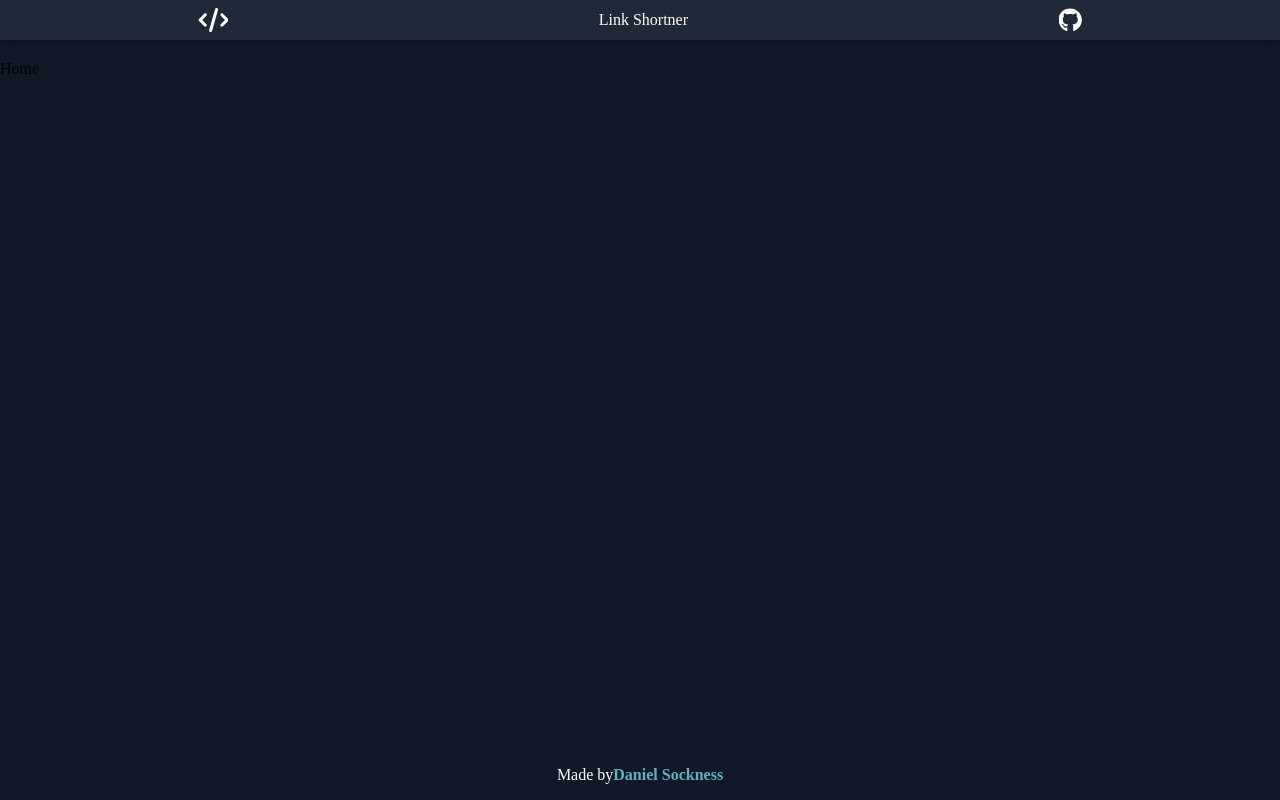
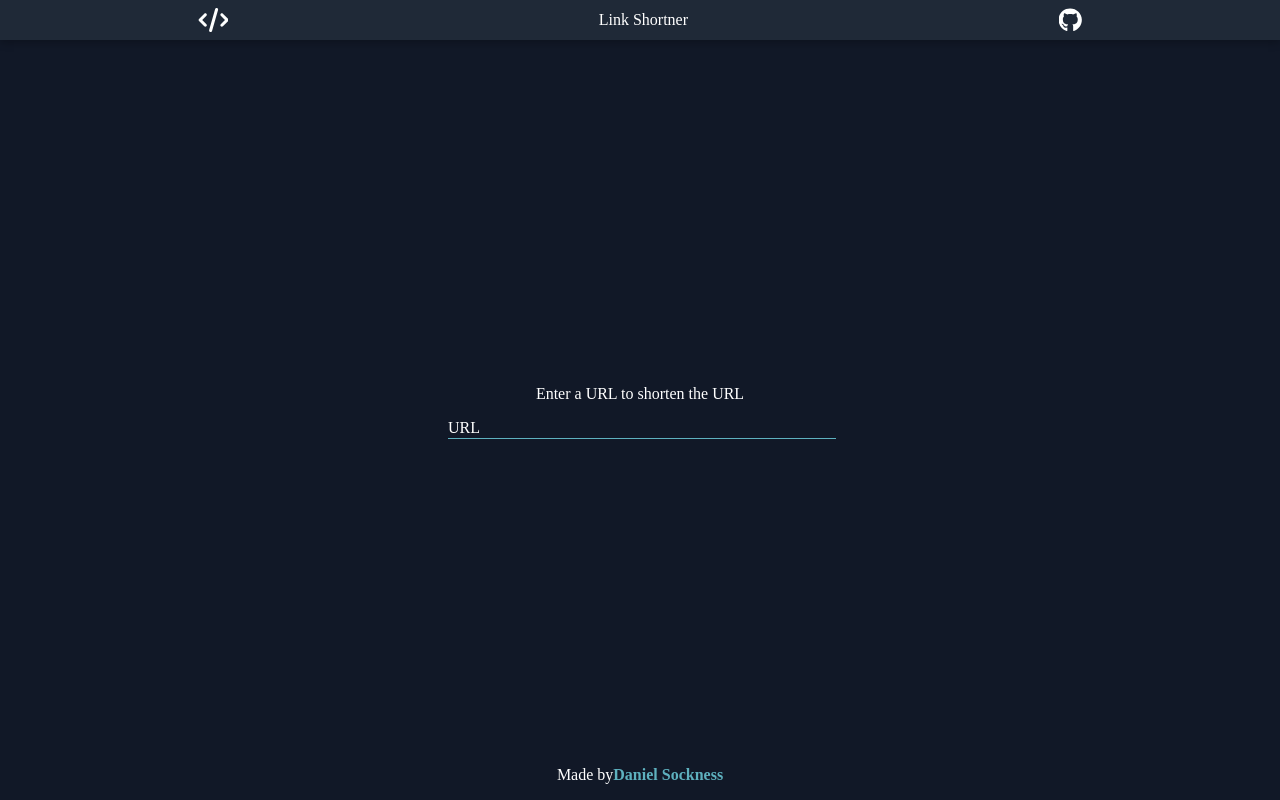
Before and after one commit to daniel-s97/link-shortner, a Next.js app: page / in a window 1280 px wide. Built offline with nearby package versions, Linux system fonts and the light colour scheme; a web font is replaced by a local one.

Commit message:
Finished homepage

```diff
--- a/pages/index.js
+++ b/pages/index.js
@@ -1,7 +1,12 @@
+import styles from "../styles/home.module.css";
 export default function Home() {
 	return (
-		<div>
-			<p>Home</p>
+		<div className={styles.container}>
+			<p>Enter a URL to shorten the URL</p>
+			<div className={styles.inputForm}>
+				<input placeholder=" " />
+				<label>URL</label>
+			</div>
 		</div>
 	);
 }
--- /dev/null
+++ b/styles/home.module.css
@@ -0,0 +1,37 @@
+.container {
+	display: flex;
+	justify-content: center;
+	height: 90vh;
+	color: white;
+	align-items: center;
+	flex-direction: column;
+}
+
+.inputForm {
+	position: relative;
+	width: 30vw;
+}
+
+.inputForm input {
+	border: none;
+	border-bottom: 1px solid var(--primary);
+	width: 100%;
+	background: transparent;
+	outline: none;
+	color: white;
+}
+
+.inputForm label {
+	position: absolute;
+	left: 0;
+	top: 0;
+	transition: transform 0.3s;
+}
+
+.inputForm input:not(:placeholder-shown) ~ label {
+	transform: translate(0, -100%);
+}
+
+.inputForm input:focus ~ label {
+	transform: translate(0, -100%);
+}
```
